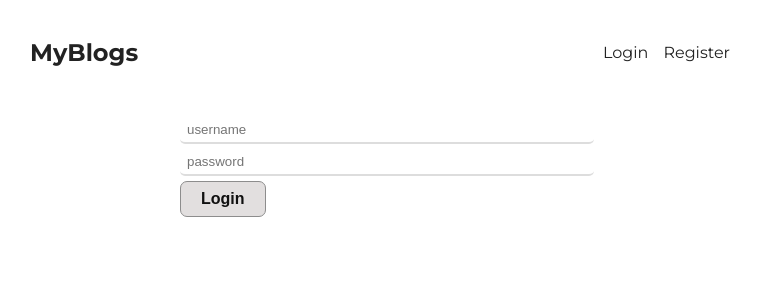
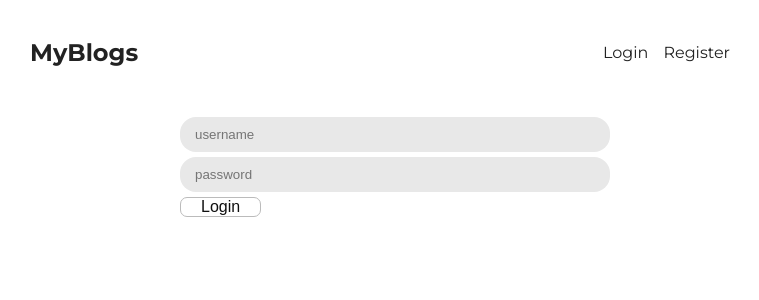
Before and after one commit to nyator/client, a React (Vite) app: page /login in a window 1280 px wide. Shown: the top 300 px of the page, without its empty margins (260-1019 px from the left). Built offline with nearby package versions, Linux system fonts and the light colour scheme.

Commit message:
"Mark client subproject as dirty"

```diff
--- a/src/index.css
+++ b/src/index.css
@@ -73,41 +73,40 @@ form.login, form.register{
   margin: 0 auto;
 }
 
-input{
+input {
   display: block;
   margin-bottom: 5px;
   width: 100%;
-  padding: 5px 7px;
-  border: 0;
-  border-bottom: 2px solid #ddd;
-  border-radius: 5px;
-  background-color: #fff;
+ border: none;
+ padding: 10px 15px;
+ border-radius: 1rem;
+ background: #e8e8e8;
+ transition: 0.3s;
+}
 
+input:focus {
+ outline-color: #e8e8e8;
+ background: #eaeaea;
+ box-shadow: inset 20px 20px 60px #b7b6b6,
+		inset -20px -20px 60px #ffffff;
+ transition: 0.3s;
 }
 
 .button-45 {
   align-items: center;
-  background-color: #e2dfdf;
-  background-position: 0 0;
-  border: 1px solid #8d8d8d;
+  background-color: #ffffff;
+  border: 1px solid #bbbbbb;
   border-radius: 7px;
   color: #101010;
   cursor: pointer;
   font-size: 1rem;
-  font-weight: 700;
-  line-height: 33.4929px;
+  font-weight: 500;
   padding: 0px 20px;
-  text-align: left;
   transition: border .2s ease-in-out,box-shadow .2s ease-in-out;
-  user-select: none;
-  -webkit-user-select: none;
-  touch-action: manipulation;
-  white-space: nowrap;
-  word-break: break-word;
 }
 
 .button-45:hover {
-  background-color: #c1c1c1;
-  border-color: #5e5e5e;
+  background-color: #f1f1f1;
+  border-color: #b1b1b1;
   outline: 0;
 }
```
